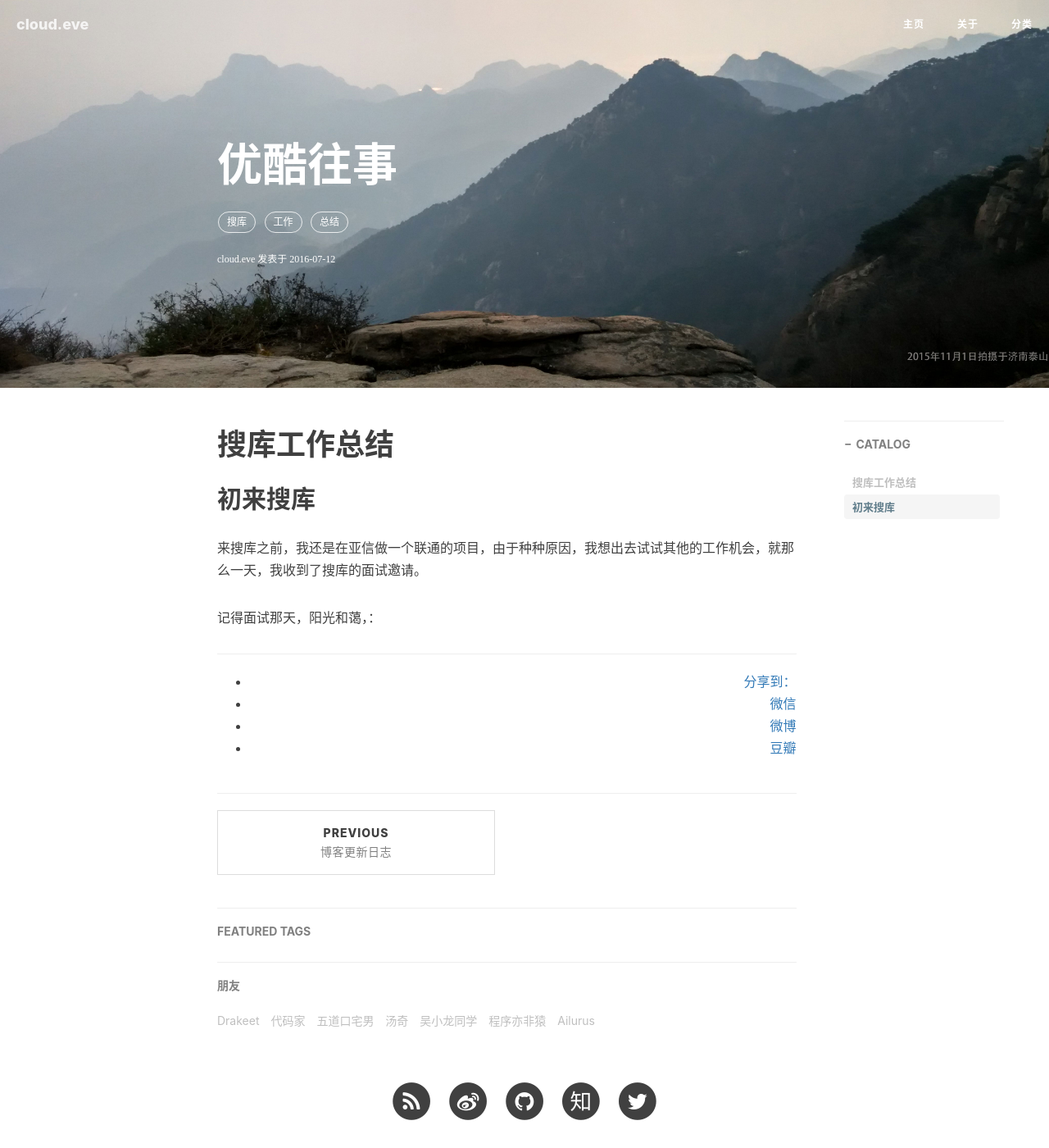
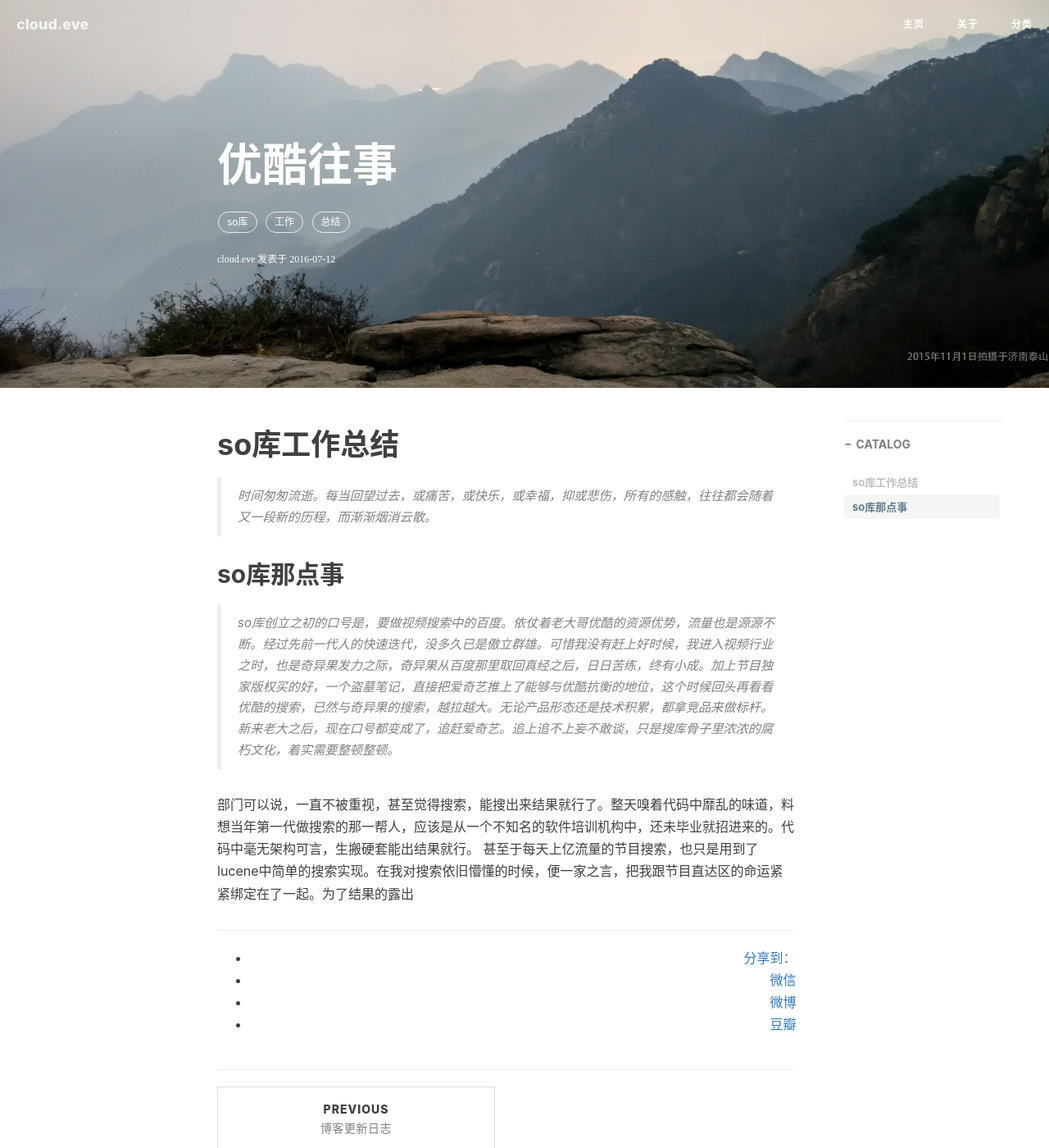
Before and after one commit to a657439380/a657439380.github.io, a Jekyll site: the page built from _posts/2016-07-12-work-at-soku.markdown, in a window 1280 px wide and 1400 px high. Shown: the whole window at 82% size. Built offline with Jekyll 4.4.1, drawn with Linux system fonts in a browser that asks for light colours; nearby versions of some CDN libraries; comment, search, counter and statistics services are not loaded.

Commit message:
so库总结

```diff
--- a/_posts/2016-07-12-work-at-soku.markdown
+++ b/_posts/2016-07-12-work-at-soku.markdown
@@ -5,11 +5,14 @@ title: "优酷往事"
 description: "工作总结，阶段总结"
 catalog:    true
 cover: "zzz"
-tags:	搜库	工作	总结
+tags:	so库	工作	总结
 ---
 
-# 搜库工作总结
-## 初来搜库
-来搜库之前，我还是在亚信做一个联通的项目，由于种种原因，我想出去试试其他的工作机会，就那么一天，我收到了搜库的面试邀请。
+# so库工作总结
+>  时间匆匆流逝。每当回望过去，或痛苦，或快乐，或幸福，抑或悲伤，所有的感触，往往都会随着又一段新的历程，而渐渐烟消云散。
 
-记得面试那天，阳光和蔼，：
+## so库那点事
+>  so库创立之初的口号是，要做视频搜索中的百度。依仗着老大哥优酷的资源优势，流量也是源源不断。经过先前一代人的快速迭代，没多久已是傲立群雄。可惜我没有赶上好时候，我进入视频行业之时，也是奇异果发力之际，奇异果从百度那里取回真经之后，日日苦练，终有小成。加上节目独家版权买的好，一个盗墓笔记，直接把爱奇艺推上了能够与优酷抗衡的地位，这个时候回头再看看优酷的搜索，已然与奇异果的搜索，越拉越大。无论产品形态还是技术积累，都拿竞品来做标杆。新来老大之后，现在口号都变成了，追赶爱奇艺。追上追不上妄不敢谈，只是搜库骨子里浓浓的腐朽文化，着实需要整顿整顿。
+
+部门可以说，一直不被重视，甚至觉得搜索，能搜出来结果就行了。整天嗅着代码中靡乱的味道，料想当年第一代做搜索的那一帮人，应该是从一个不知名的软件培训机构中，还未毕业就招进来的。代码中毫无架构可言，生搬硬套能出结果就行。
+甚至于每天上亿流量的节目搜索，也只是用到了lucene中简单的搜索实现。在我对搜索依旧懵懂的时候，便一家之言，把我跟节目直达区的命运紧紧绑定在了一起。为了结果的露出
```
